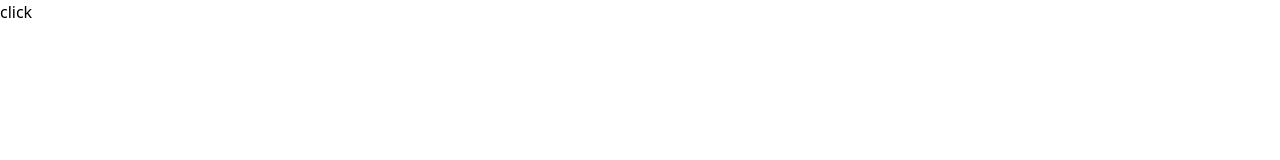
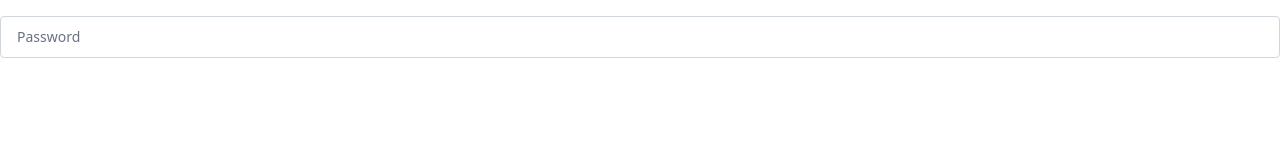
Before and after one commit to abrown5421/TheDanceAndMovementWorkshop, a React (Vite) app: page / in a window 1280 px wide. Shown: the top 160 px of the page. Built offline with nearby package versions, Linux system fonts and the light colour scheme.

Commit message:
adding in an input component for collecting user input in forms

```diff
--- a/package.json
+++ b/package.json
@@ -14,6 +14,7 @@
     "@tailwindcss/vite": "^4.1.5",
     "@types/react-redux": "^7.1.34",
     "animate.css": "^4.1.1",
+    "clsx": "^2.1.1",
     "react": "^19.1.0",
     "react-dom": "^19.1.0",
     "react-redux": "^9.2.0",
--- /dev/null
+++ b/src/components/input/Input.tsx
@@ -0,0 +1,102 @@
+import React, { useState } from "react";
+import clsx from "clsx";
+import type { InputProps } from "./inputTypes";
+
+const Input = React.forwardRef<HTMLInputElement, InputProps>(
+  (
+    {
+      label,
+      error = false,
+      helperText,
+      startAdornment,
+      endAdornment,
+      onStartAdornmentClick,
+      onEndAdornmentClick,
+      type = "text",
+      className = "",
+      ...rest
+    },
+    ref
+  ) => {
+    const [focused, setFocused] = useState(false);
+    const [value, setValue] = useState(rest.value ?? "");
+
+    const isActive = focused || value;
+
+    const handleFocus = (e: React.FocusEvent<HTMLInputElement>) => {
+      setFocused(true);
+      rest.onFocus?.(e);
+    };
+
+    const handleBlur = (e: React.FocusEvent<HTMLInputElement>) => {
+      setFocused(false);
+      rest.onBlur?.(e);
+    };
+
+    const handleChange = (e: React.ChangeEvent<HTMLInputElement>) => {
+      setValue(e.target.value);
+      rest.onChange?.(e);
+    };
+
+    return (
+      <div className="w-full relative bg-inherit">
+        <div
+          className={clsx(
+            "relative flex items-center rounded border px-3 pb-2 pt-2 w-full transition-all",
+            error
+              ? "border-red-500 focus-within:ring-2 focus-within:ring-red-300"
+              : "border-gray-300 focus-within:ring-2 focus-within:ring-blue-300",
+            className
+          )}
+        >
+          {label && (
+            <label
+              className={clsx(
+                "absolute text-sm transition-all duration-200 px-1",
+                isActive
+                  ? "bg-inherit text-xs -top-3 left-2 text-blue-400"
+                  : "bg-inherit text-sm top-2.5 left-3 text-gray-500"
+              )}
+            >
+              {label}
+            </label>
+          )}
+          {startAdornment && (
+            <div
+              className="mr-2 cursor-pointer text-gray-500 hover:text-gray-700"
+              onClick={onStartAdornmentClick}
+            >
+              {startAdornment}
+            </div>
+          )}
+          <input
+            ref={ref}
+            type={type}
+            onFocus={handleFocus}
+            onBlur={handleBlur}
+            onChange={handleChange}
+            value={value}
+            className="flex-1 bg-transparent outline-none text-gray-900 placeholder-transparent text-sm pt-1"
+            placeholder={label}
+            {...rest}
+          />
+          {endAdornment && (
+            <div
+              className="ml-2 cursor-pointer text-gray-500 hover:text-gray-700"
+              onClick={onEndAdornmentClick}
+            >
+              {endAdornment}
+            </div>
+          )}
+        </div>
+        {helperText && error && (
+          <p className="mt-1 text-xs text-red-500">{helperText}</p>
+        )}
+      </div>
+    );
+  }
+);
+
+Input.displayName = "Input";
+
+export default Input;
--- /dev/null
+++ b/src/components/input/inputTypes.ts
@@ -0,0 +1,10 @@
+export interface InputProps extends React.InputHTMLAttributes<HTMLInputElement> {
+  label?: string;
+  error?: boolean;
+  helperText?: string;
+  startAdornment?: React.ReactNode;
+  endAdornment?: React.ReactNode;
+  onStartAdornmentClick?: () => void;
+  onEndAdornmentClick?: () => void;
+  className?: string;
+}
--- a/src/features/homePage/HomePage.tsx
+++ b/src/features/homePage/HomePage.tsx
@@ -1,4 +1,5 @@
 import { useAppDispatch } from "../../app/store/hooks";
+import Input from "../../components/input/Input";
 import { setEntireNotification } from "../../components/notification/notificationSlice";
 
 function HomePage() {
@@ -12,7 +13,15 @@ function HomePage() {
   }
   return (
     <>
-      <div onClick={handleClick}>click</div>
+      <Input
+        className="mt-4"
+        type="password"
+        label="Password"
+        placeholder="••••••••"
+        error={false}
+        color="purple"
+        helperText="Password is required"
+      />
     </>
   )
 }
```
Also changed, not shown: 1 other file (tests, documents, lock files or other folders).
